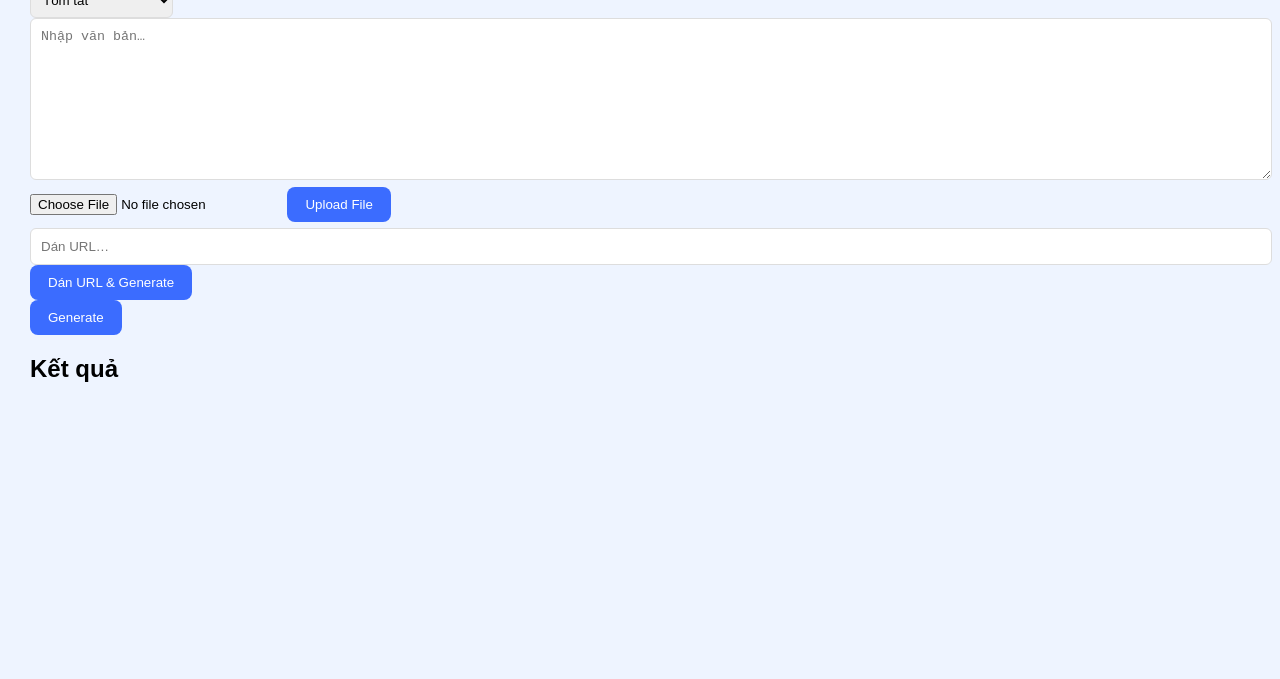
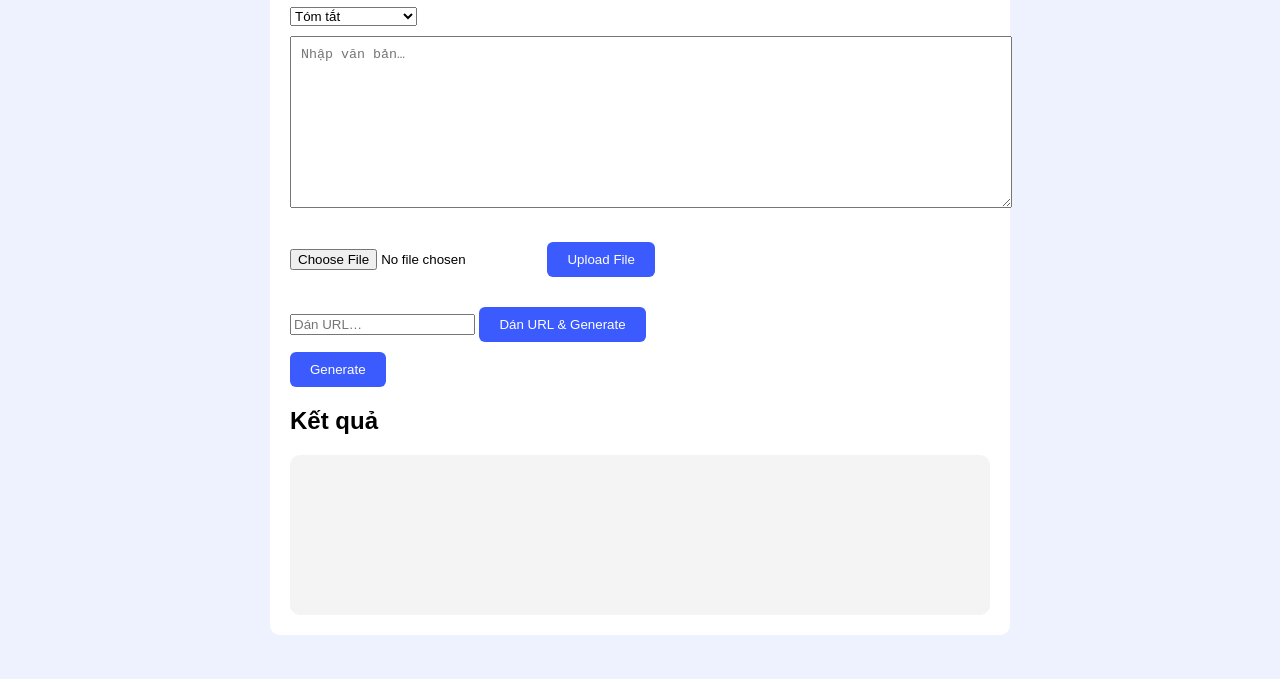
Before and after one commit to minchan303/visaotoigay, a website: page public/index.html in a window 1280 px wide. Shown: the part 121-800 px from the top of the page. Drawn offline with Linux system fonts and the light colour scheme.

Commit message:
Update style.css

```diff
--- a/public/style.css
+++ b/public/style.css
@@ -1,13 +1,6 @@
-body { background:#eef4ff; font-family: Arial, sans-serif; margin:0; padding:30px; }
-.wrap { max-width:980px; margin: auto; }
-h1 { margin-bottom: 16px; }
-.card { background:white; padding:18px; border-radius:10px; box-shadow: 0 4px 18px rgba(20,20,60,0.06); }
-textarea { width:100%; min-height:140px; padding:10px; border-radius:6px; border:1px solid #ddd; resize:vertical; }
-input[type="file"] { margin-top:10px; }
-input[type="text"], input[type="url"], #urlInput { width:100%; padding:10px; border-radius:6px; border:1px solid #ddd; margin-top:6px; }
-button { padding:10px 18px; background:#3b6cff; color:white; border:0; border-radius:8px; cursor:pointer; }
-button:disabled { opacity:0.6; cursor:not-allowed; }
-label.label { font-weight:600; display:block; margin-bottom:6px; }
-.result { background:white; padding:18px; border-radius:8px; min-height:140px; margin-top:12px; box-shadow:0 2px 10px rgba(10,10,30,0.04); }
-.muted { color:#666; margin-top:8px; font-size:13px; }
-select { padding:8px; border-radius:6px; border:1px solid #ddd; }
+body { background:#eef2ff; font-family:Arial; padding:20px; }
+.container { width:700px; margin:auto; background:white; padding:20px; border-radius:10px; }
+textarea { width:100%; height:150px; padding:10px; margin-top:10px; }
+button { margin-top:10px; padding:10px 20px; background:#3b5bff; color:white; border:0; border-radius:6px; cursor:pointer; }
+.section { margin-top:20px; }
+#result { background:#f4f4f4; padding:20px; margin-top:20px; border-radius:10px; min-height:120px; }
```
